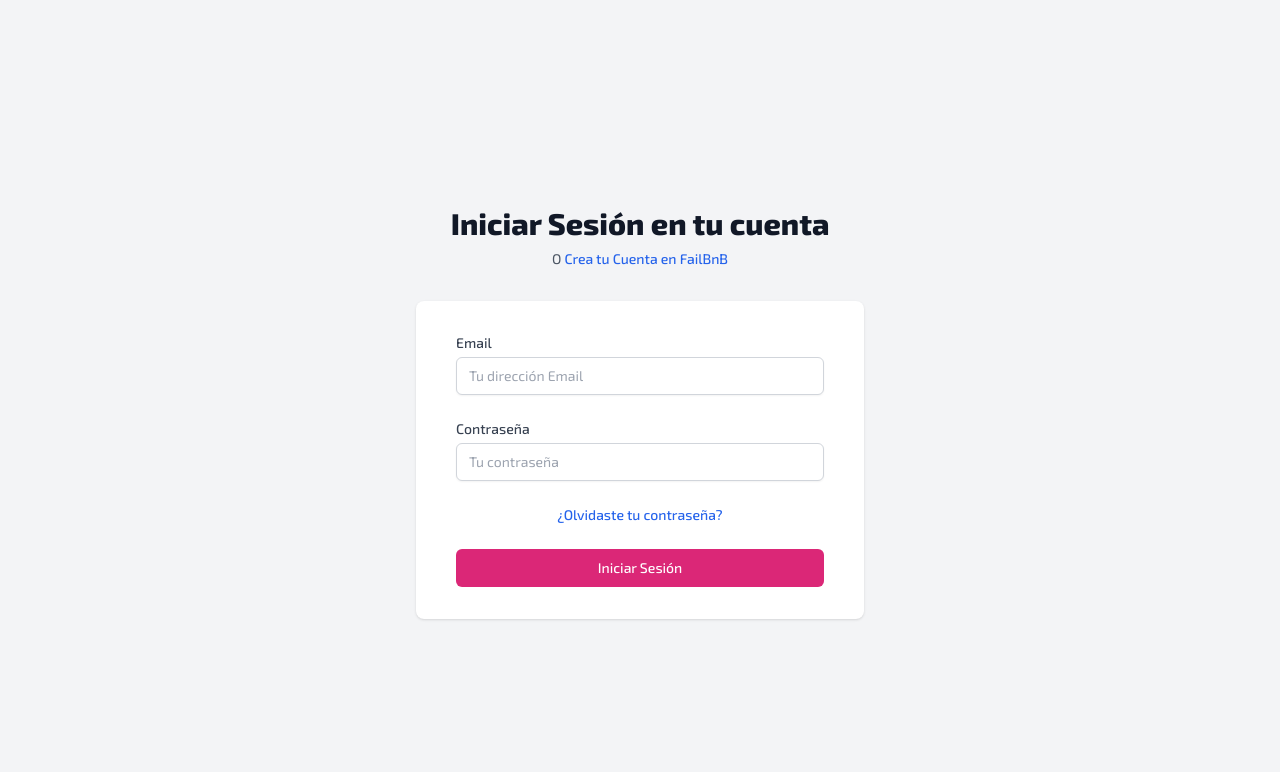
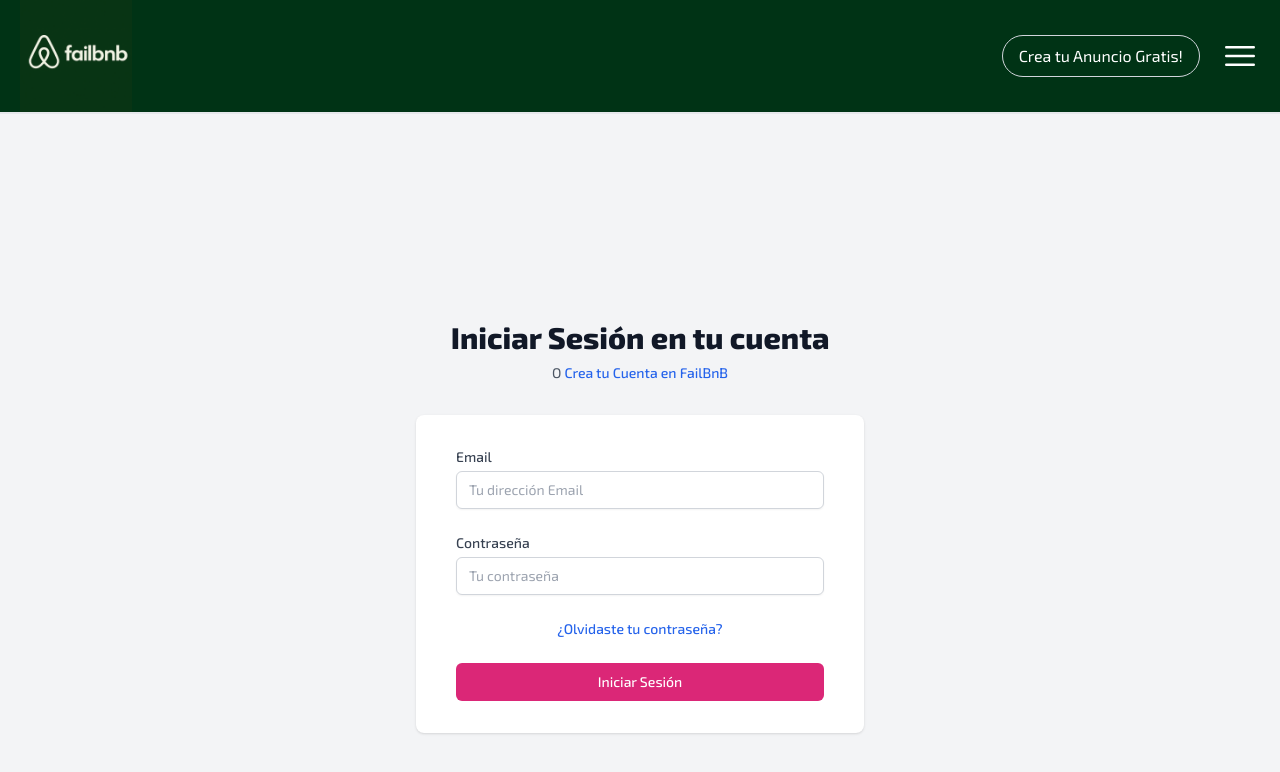
Before and after one commit to FedeGastaldi/FailBnB2, a React (Vite) app: page /login in a window 1280 px wide. Shown: the top 772 px of the page. Built offline with nearby package versions, Linux system fonts and the light colour scheme.

Commit message:
filtros Funcionando Correctamente

```diff
--- a/src/Components/pages/FilterResponse.tsx
+++ b/src/Components/pages/FilterResponse.tsx
@@ -4,6 +4,7 @@ import axios from "axios";
 import { toast } from "react-toastify";
 import Card from "../Card";
 import type { PropiedadFromDB } from "../../types/index";
+import Header from "../Header";
 
 function FilterResponse() {
   const [searchParams] = useSearchParams();
@@ -64,6 +65,8 @@ function FilterResponse() {
   });
 
   return (
+    <>
+      <Header />
       <div className="p-8">
         <h1 className="text-2xl font-bold mb-4">
           Resultados en "{ubicacion}" para {viajeros} viajero(s)
@@ -92,6 +95,7 @@ function FilterResponse() {
           </div>
         )}
       </div>
+    </>
   );
 }
 
--- a/src/Components/pages/Login.tsx
+++ b/src/Components/pages/Login.tsx
@@ -1,6 +1,7 @@
 import { useForm } from "react-hook-form";
 import { toast } from "react-toastify";
 import axios from "axios";
+import Header from "../Header";
 
 type FormData = {
   email: string;
@@ -37,6 +38,8 @@ function Login() {
   };
 
   return (
+    <>
+      <Header />
       <div className="min-h-screen bg-gray-100 flex flex-col justify-center py-12 sm:px-6 lg:px-8">
         <div className="sm:mx-auto sm:w-full sm:max-w-md">
           <h2 className="mt-6 text-center text-3xl font-extrabold text-gray-900">
@@ -44,7 +47,10 @@ function Login() {
           </h2>
           <p className="mt-2 text-center text-sm text-gray-600 max-w">
             O{" "}
-          <a href="#" className="font-medium text-blue-600 hover:text-blue-500">
+            <a
+              href="#"
+              className="font-medium text-blue-600 hover:text-blue-500"
+            >
               Crea tu Cuenta en FailBnB
             </a>
           </p>
@@ -123,6 +129,7 @@ function Login() {
           </div>
         </div>
       </div>
+    </>
   );
 }
 
```
Lines whose indentation alone changed are shown as unchanged.
